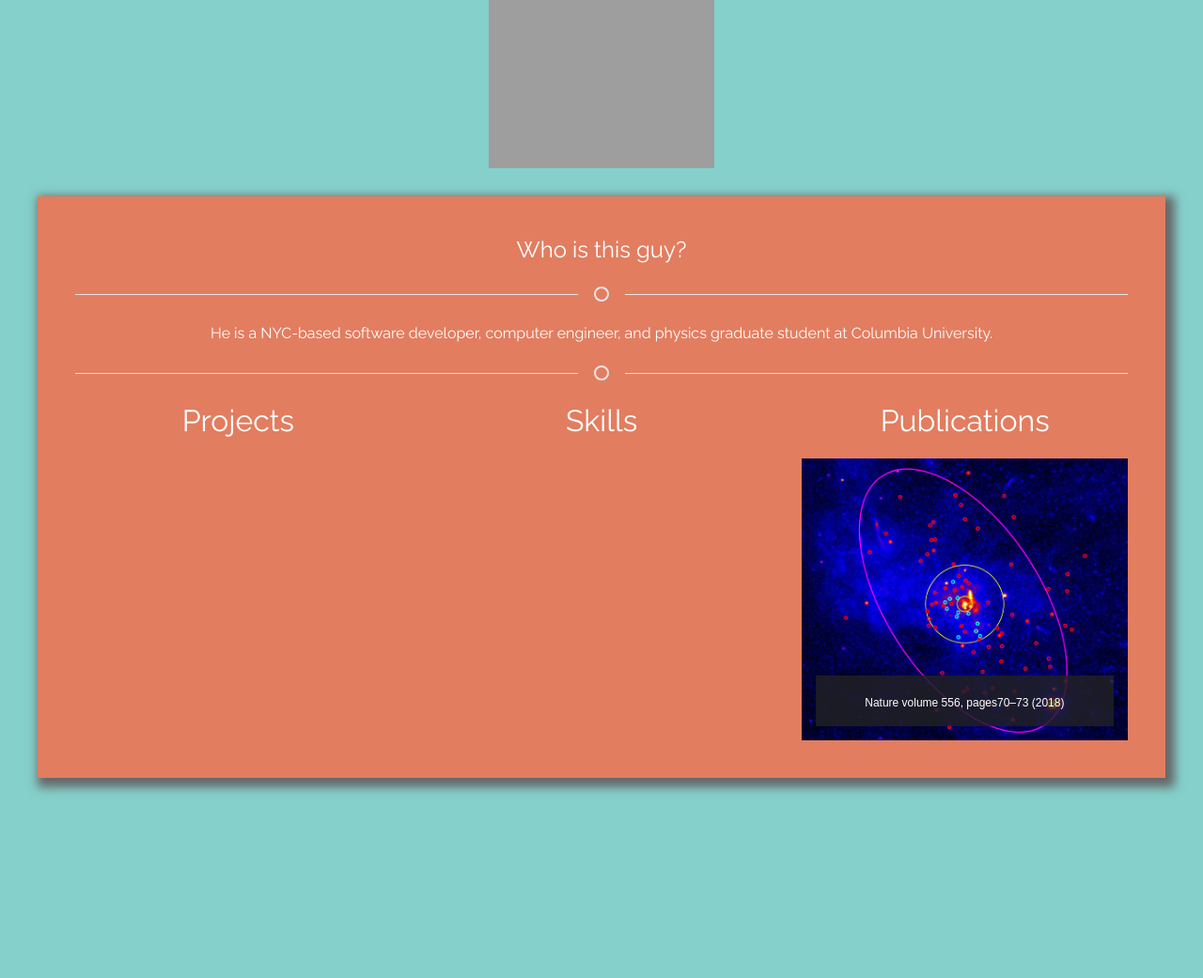
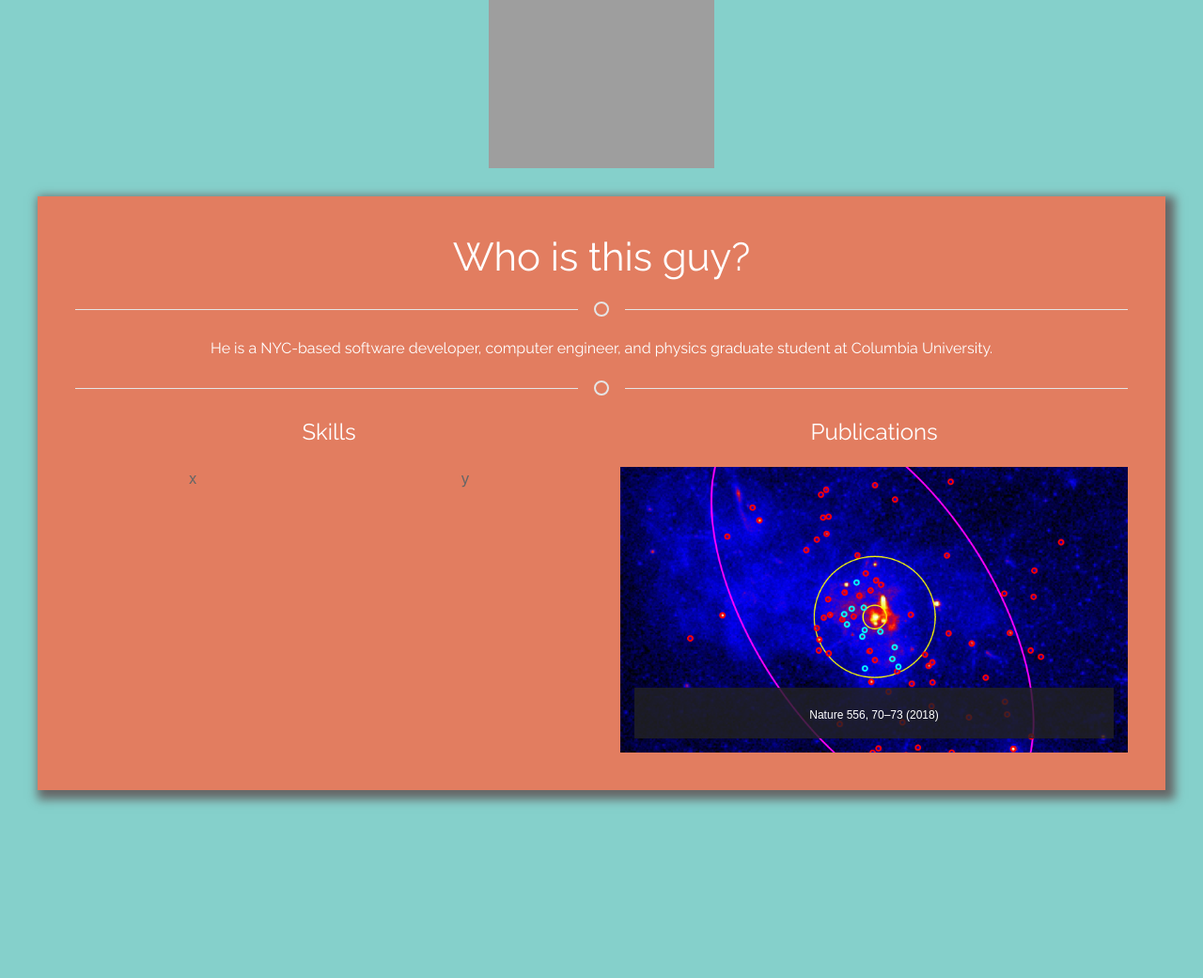
Before and after one commit to meberko/Spidey, a Flask app: page / in a window 1280 px wide. Shown: the part 911-1952 px from the top of the page at 94% size. Run offline with Flask 2, Linux system fonts and the light colour scheme; some libraries are stand-ins or nearby versions; grey boxes are pictures that could not be loaded.

Commit message:
- Changed pic for PNAS screenshot and edited Publications overlays so they actually transiiton. - Moved Projects back out into its own section

```diff
--- a/templates/home.html
+++ b/templates/home.html
@@ -43,28 +43,33 @@
             <div id="about-grid" uk-grid>
                 <div class="uk-width-expand">
                     <div id="about-card" class="uk-card-default uk-card-body">
-                        <h1 class="uk-card-title uk-header-large uk-text-center" style="color: white">Who is this guy?</h1>
+                        <h1 class="uk-header-medium uk-text-center" style="color: white">Who is this guy?</h1>
                         <div class="uk-divider-icon uk-align-center no-margin"></div>
                         <p class="uk-text-center uk-text-medium">He is a NYC-based software developer, computer engineer, and physics graduate student at Columbia University.</p>
                         <div class="uk-divider-icon uk-align-center no-margin"></div>
                         <div class="uk-child-width-expand uk-margin-top uk-text-center" uk-grid>
-                            <h2>Projects</h2>
-                            <h2>Skills</h2>
                             <div>
-                                <h2>Publications</h2>
+                                <h3>Skills</h3>
+                                <div uk-grid>
+                                    <div class="uk-width-1-2">x</div>
+                                    <div class="uk-width-1-2">y</div>
+                                </div>
+                            </div>
+                            <div>
+                                <h3>Publications</h3>
                                 <div class="uk-position-relative uk-visible-toggle uk-light" tabindex="-1" uk-slideshow="min-height: 300">
                                     <ul class="uk-slideshow-items">
                                         <li>
                                             <img src="{{url_for('static',filename='Nature_screenshot.png')}}" alt="" uk-cover>
-                                            <div class="uk-overlay uk-overlay-primary uk-padding-small uk-position-bottom uk-position-small">
+                                            <div class="uk-overlay uk-overlay-primary uk-transition-slide-bottom uk-padding-small uk-position-bottom uk-position-small">
                                                 <div class="uk-transition-slide-bottom">
-                                                    <a class="caption-text" href="https://www.nature.com/articles/nature25029">Nature volume 556, pages70–73 (2018)</a>
+                                                    <a class="caption-text" href="https://www.nature.com/articles/nature25029">Nature 556, 70–73 (2018)</a>
                                                 </div>
                                             </div>
                                         </li>
                                         <li>
                                             <img src="{{url_for('static',filename='PNAS_screenshot.png')}}" alt="" uk-cover>
-                                            <div class="uk-overlay uk-overlay-primary uk-padding-small uk-position-bottom uk-position-small">
+                                            <div class="uk-overlay uk-overlay-primary uk-transition-slide-bottom uk-padding-small uk-position-bottom uk-position-small">
                                                 <div class="uk-transition-slide-bottom">
                                                     <a class="caption-text" href="https://www.pnas.org/content/pnas/116/31/15414.full.pdf">PNAS 116 (31) 15414-15419 (2019)</a>
                                                 </div>
```
Also changed, not shown: static/PNAS_screenshot.png.
